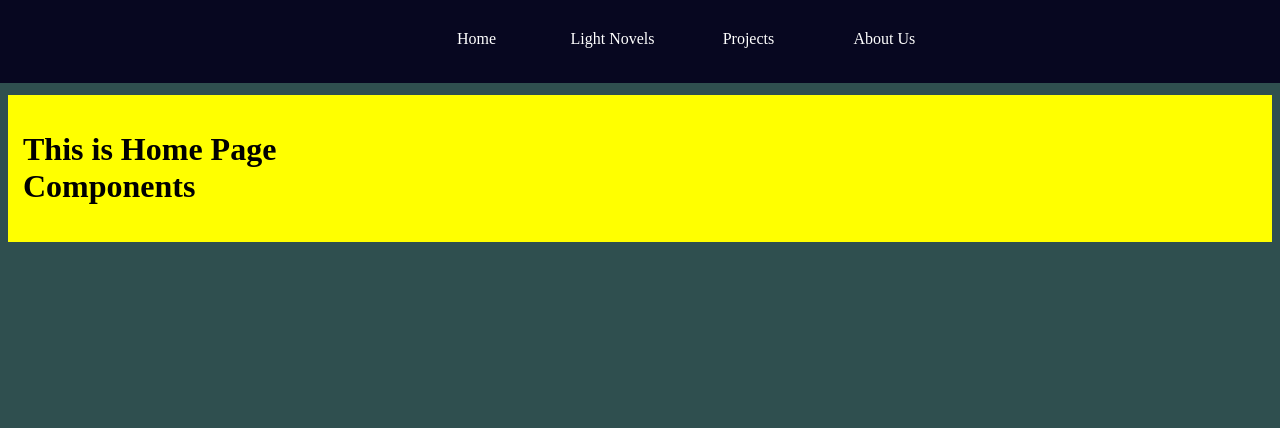
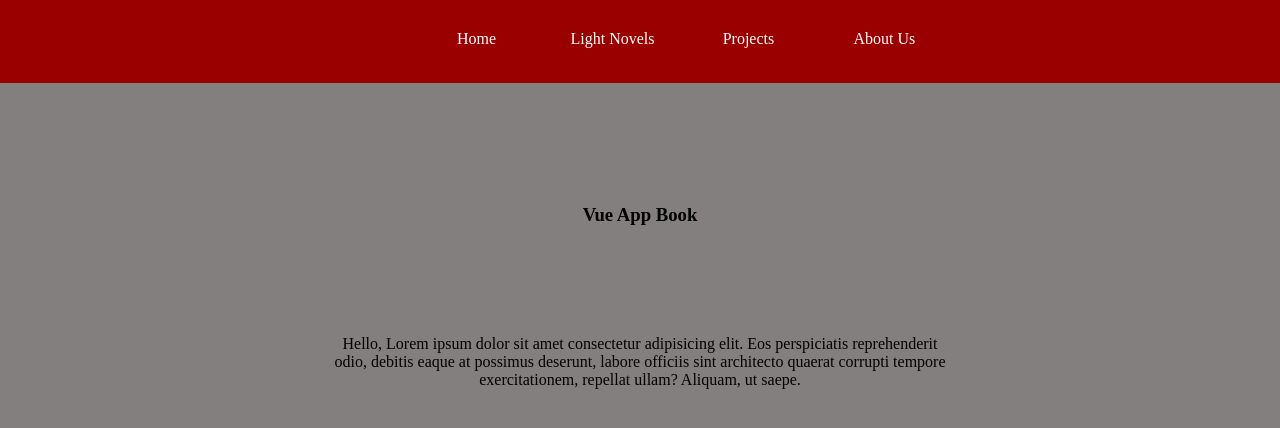
Before and after one commit to Led-oa/Vue-JS, a Vue app in the folder client/: page /light-novels in a window 1280 px wide. Shown: the top 428 px of the page. Built offline with nearby package versions, Linux system fonts and the light colour scheme.

Commit message:
Changement Color

```diff
--- a/client/index.html
+++ b/client/index.html
@@ -4,7 +4,7 @@
     <meta charset="UTF-8" />
     <link rel="icon" type="image/svg+xml" href="/vite.svg" />
     <meta name="viewport" content="width=device-width, initial-scale=1.0" />
-    <title>Vite + Vue</title>
+    <title>Vue App</title>
   </head>
   <body>
     <div id="app"></div>
--- a/client/src/components/Header.vue
+++ b/client/src/components/Header.vue
@@ -18,12 +18,9 @@
 </template>
 
 <style>
-.header {
-    background-color: rgb(14, 114, 94);
-}
 
 .navbar {
-    background-color: rgb(7, 7, 32);
+    background-color: rgb(155, 0, 0);
     display: flex;
     justify-content: center;
     padding: 10px 10px 25px 10px;
@@ -55,6 +52,6 @@
 }
 
 .menu_item:hover {
-    background-color: rgb(129, 0, 0);
+    background-color: rgb(0, 0, 0);
 }
 </style>
--- /dev/null
+++ b/client/src/components/Tables.vue
@@ -0,0 +1,57 @@
+<template>
+    <table>
+        <tr>
+            <th>Company</th>
+            <th>Contact</th>
+            <th>Country</th>
+        </tr>
+        <tr>
+            <td>Alfreds Futterkiste</td>
+            <td>Maria Anders</td>
+            <td>Germany</td>
+        </tr>
+        <tr>
+            <td>Centro comercial Moctezuma</td>
+            <td>Francisco Chang</td>
+            <td>Mexico</td>
+        </tr>
+        <tr>
+            <td>Ernst Handel</td>
+            <td>Roland Mendel</td>
+            <td>Austria</td>
+        </tr>
+        <tr>
+            <td>Island Trading</td>
+            <td>Helen Bennett</td>
+            <td>UK</td>
+        </tr>
+        <tr>
+            <td>Laughing Bacchus Winecellars</td>
+            <td>Yoshi Tannamuri</td>
+            <td>Canada</td>
+        </tr>
+        <tr>
+            <td>Magazzini Alimentari Riuniti</td>
+            <td>Giovanni Rovelli</td>
+            <td>Italy</td>
+        </tr>
+    </table>
+</template>
+<style>
+table {
+    font-family: arial, sans-serif;
+    border-collapse: collapse;
+    width: 100%;
+}
+
+td,
+th {
+    border: 1px solid #dddddd;
+    text-align: left;
+    padding: 8px;
+}
+
+tr:nth-child(even) {
+    background-color: #dddddd;
+}
+</style>
--- a/client/src/pages/Home.vue
+++ b/client/src/pages/Home.vue
@@ -4,19 +4,51 @@ import Footer from '../components/Footer.vue';
 import Carousel from '../components/Carousel.vue';
 </script>
 <template>
-    <div class="section">
-        <h1>This is Home Page Components</h1>
+    <div class="home">
+        <!-- <h1>This is Home Page Components</h1> -->
+        <h3 class="title">Vue App Book</h3>
+        <div class="presentation">
+            <p>
+                Hello, Lorem ipsum dolor sit amet consectetur adipisicing elit. Eos perspiciatis reprehenderit odio,
+                debitis eaque at possimus deserunt, labore officiis sint architecto quaerat corrupti tempore
+                exercitationem, repellat ullam? Aliquam, ut saepe.
+            </p>
+        </div>
     </div>
 </template>
 
 <style>
-.section {
-    background-color: yellow;
+.home {
+    /* background-color: yellow; */
+    color: black;
     display: grid;
-    grid-template-columns: repeat(3, 33%);
+    grid-template-columns: repeat(1, 50%);
     gap: 10px;
+    row-gap: 50px;
     grid-auto-rows: minmax(100px, auto);
-    padding: 15px;
-    margin-top: 95px;
+    padding: 5px;
+    margin-top: 155px;
+    /* border: solid red; */
+    border-radius: 25px;
+    justify-content: center;
+
+}
+
+.title {
+    /* background-color: teal; */
+    /* border: solid red; */
+    border-radius: 25px;
+    padding-left: 35px;
+    padding-right: 35px;
+    padding-top: 25px;
+    padding-bottom: 25px;
+    text-align: center;
+}
+
+.presentation{
+    /* border: solid red; */
+    border-radius: 25px;
+    text-align: center;
+
 }
 </style>
--- a/client/src/pages/LightNovels.vue
+++ b/client/src/pages/LightNovels.vue
@@ -1,16 +1,29 @@
+<script setup>
+import Tables from '../components/Tables.vue';
+</script>
 <template>
     <div class="listNovels">
-        <h1>This is List of Novels Components</h1>
+        <h1 class="titleNovelsPage">List of Novels</h1>
+        <Tables />
     </div>
 </template>
 <style>
 .listNovels {
-    background-color: aquamarine;
+    /* background-color: aquamarine; */
     display: grid;
-    grid-template-columns: repeat(3, 33%);
+    grid-template-columns: repeat(1, 75%);
     gap: 10px;
     grid-auto-rows: minmax(100px, auto);
     padding: 15px;
     margin-top: 95px;
+    border: solid red;
+    border-radius: 25px;
+    justify-content: center;
+}
+
+.titleNovelsPage {
+    border: solid red;
+    border-radius: 25px;
+    text-align: center;
 }
 </style>
--- a/client/src/style.css
+++ b/client/src/style.css
@@ -1,3 +1,3 @@
 body{
-    background-color: darkslategray;
+    background-color: rgb(131, 127, 127);
 }
```
Also changed, not shown: client/src/main.js (line endings or trailing spaces).
